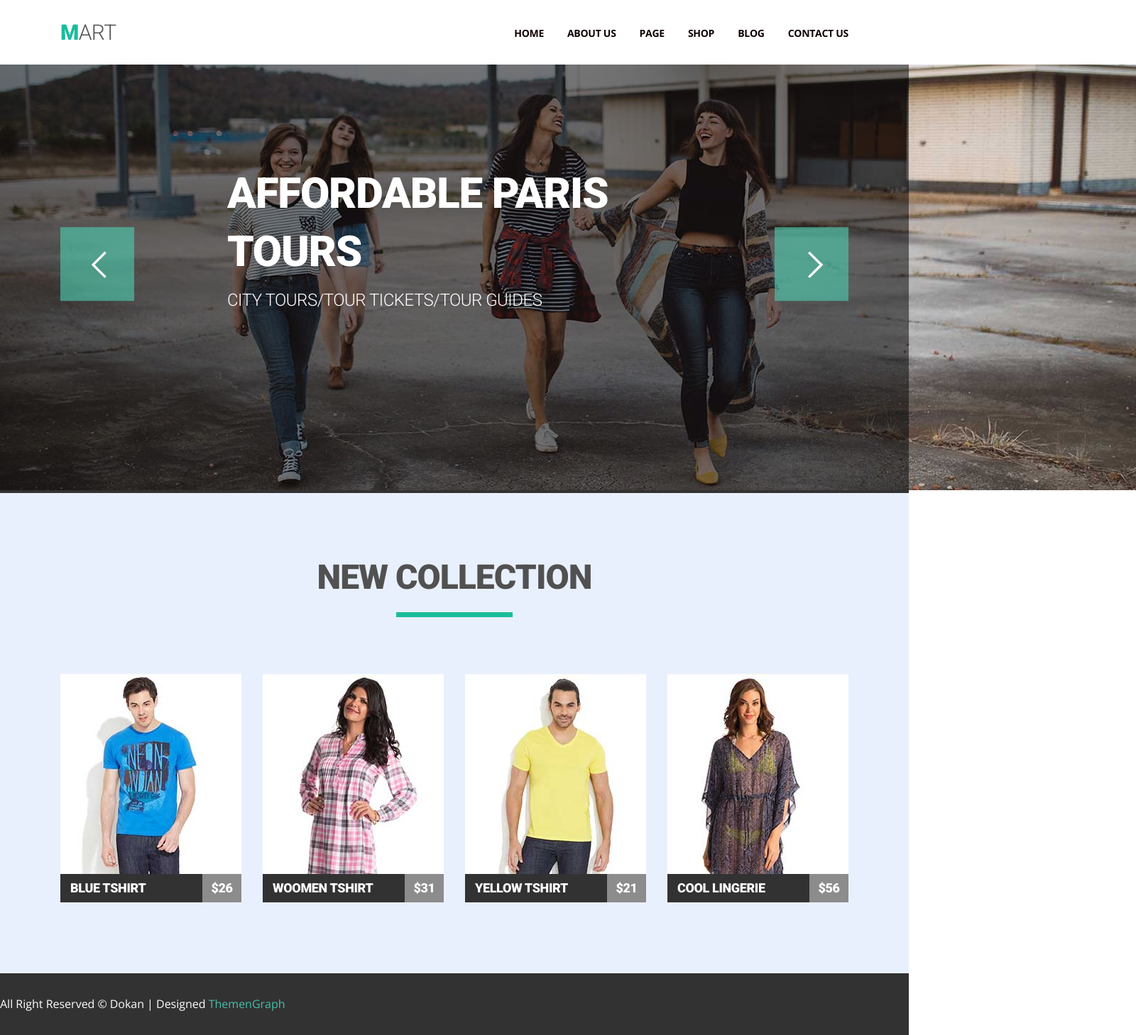
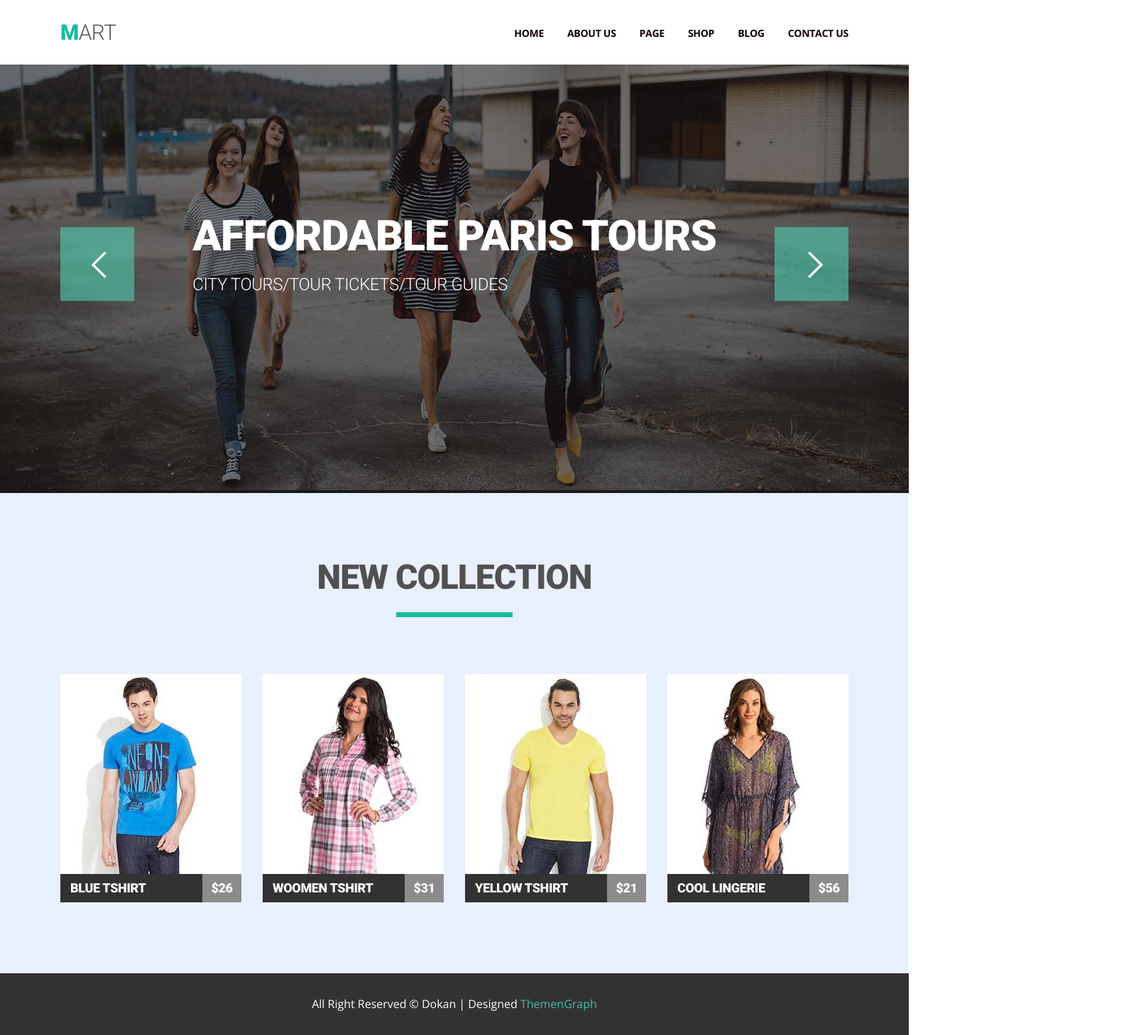
Before and after one commit to MaxDanylov/goit-fe-module-05, a plain HTML site: page index.html in a window 1280 px wide. Shown: the whole page at 71% size, 1600 px wide, since content can reach past the window. Drawn offline with nearby package versions, Linux system fonts and the light colour scheme.

Commit message:
fixbug-1

```diff
--- a/css/style.css
+++ b/css/style.css
@@ -97,13 +97,13 @@ header {
 }
 .slider-img-wrapper img {
   height: 600px;
-  width: 1600px;
+  width: 100%;
 }
 .slider-img-wrapper::before {
   content: "";
   position: absolute;
   width: 100%;
-  height: 600px;
+  height: 100%;
   background-color: rgba(0, 0, 2, 0.5);
 }
 .slider-button-wrapper button {
@@ -154,6 +154,7 @@ header {
   font-weight: 900;
   line-height: 82px;
   letter-spacing: -0.02em;
+  white-space: nowrap;
 }
 .slider-description {
   margin: 0;
@@ -281,7 +282,6 @@ header {
   color: #ffffff;
   height: 50px;
   border: 1px solid #ffffff;
-  background-color: transparent;
 }
 
 .overlay-list-button-item button:hover {
@@ -298,12 +298,14 @@ header {
   width: 50px;
   margin-bottom: 8px;
   margin-right: 8px;
+  background-color: transparent;
 }
 .button-remind {
   margin-right: 0px;
 }
 .button-cart {
   width: 166px;
+  background-color: #323232;
 }
 .cart {
   font-family: "Open Sans", "Arial", sans-serif;
@@ -315,11 +317,12 @@ header {
 /* FOOTER */
 footer {
   padding: 34px 0px;
+  width: 100%;
   background-color: #323232;
 }
 footer div {
   font-size: 0;
-  margin: 0 auto;
+  text-align: center;
 }
 .copyright,
 .design,
```
